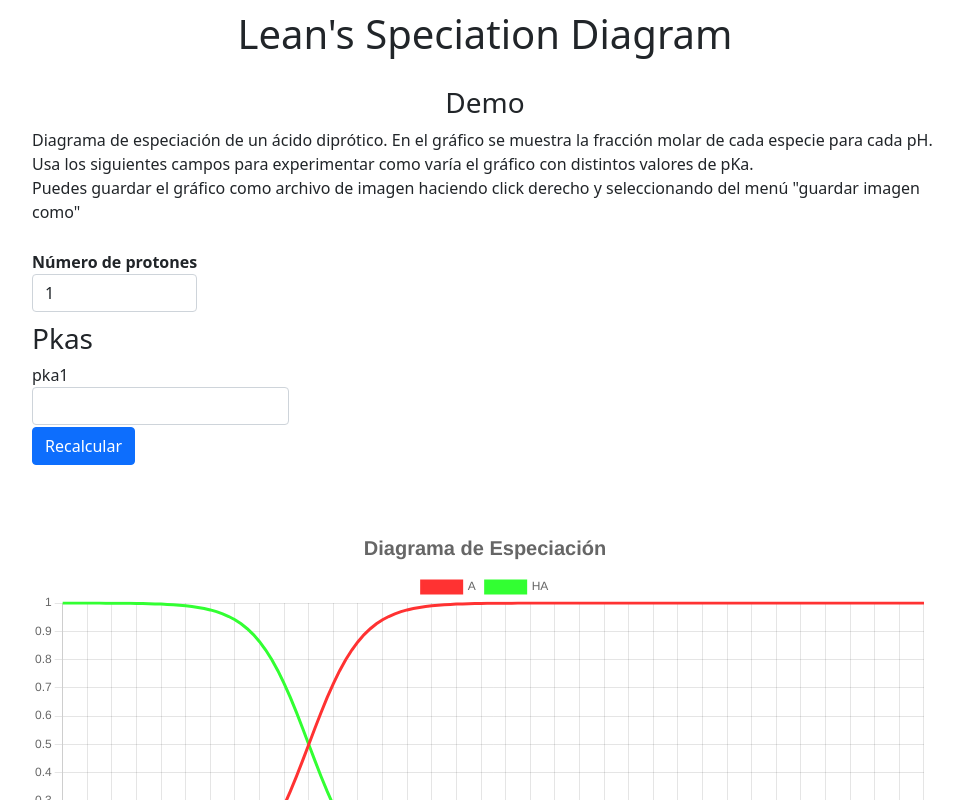
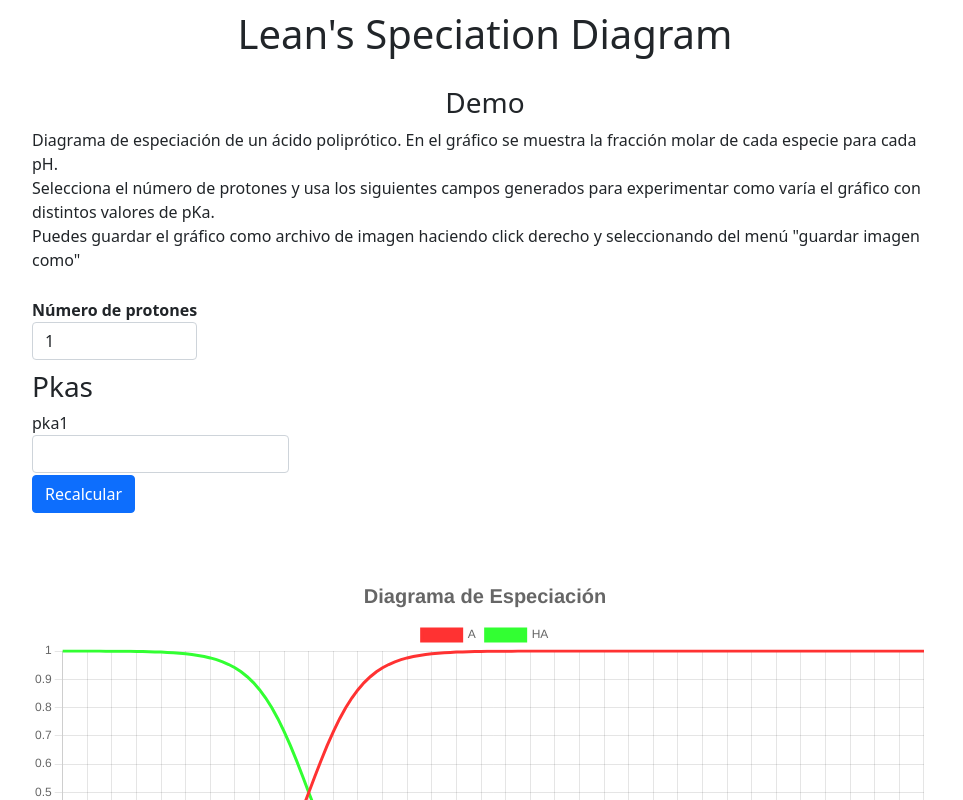
Before and after one commit to LeandroHornos/react-speciation-chart, a React (Create React App) app: page / in a window 1280 px wide. Shown: the top 800 px of the page, without its empty margins (143-1106 px from the left). Built offline with nearby package versions, Linux system fonts and the light colour scheme; a web font is replaced by a local one.

Commit message:
corrijo texto explicativo

```diff
--- a/src/Components/ChartJsSpecPlot.jsx
+++ b/src/Components/ChartJsSpecPlot.jsx
@@ -130,11 +130,12 @@ const ChartJsSpecPlot = () => {
         >
           <h3 className="text-center">Demo</h3>
           <p>
-            Diagrama de especiación de un ácido diprótico. En el gráfico se
+            Diagrama de especiación de un ácido poliprótico. En el gráfico se
             muestra la fracción molar de cada especie para cada pH.
             <br />
-            Usa los siguientes campos para experimentar como varía el gráfico
-            con distintos valores de pKa. <br />
+            Selecciona el número de protones y usa los siguientes campos
+            generados para experimentar como varía el gráfico con distintos
+            valores de pKa. <br />
             Puedes guardar el gráfico como archivo de imagen haciendo click
             derecho y seleccionando del menú "guardar imagen como"
           </p>
```
